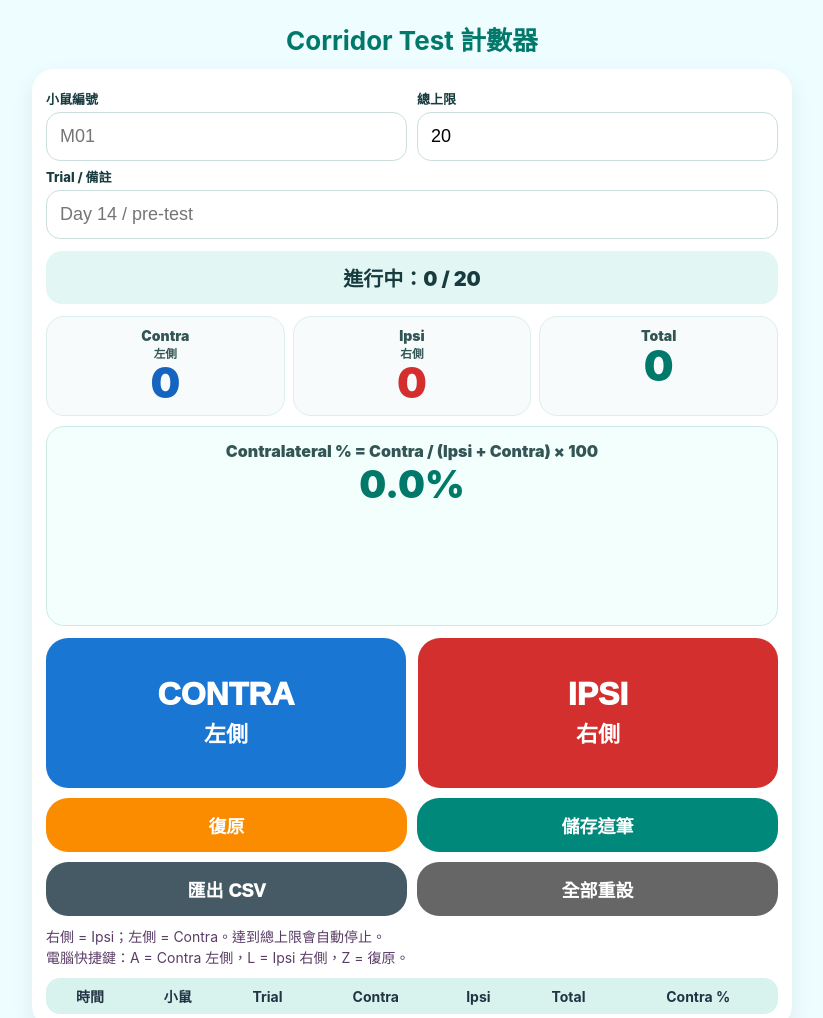
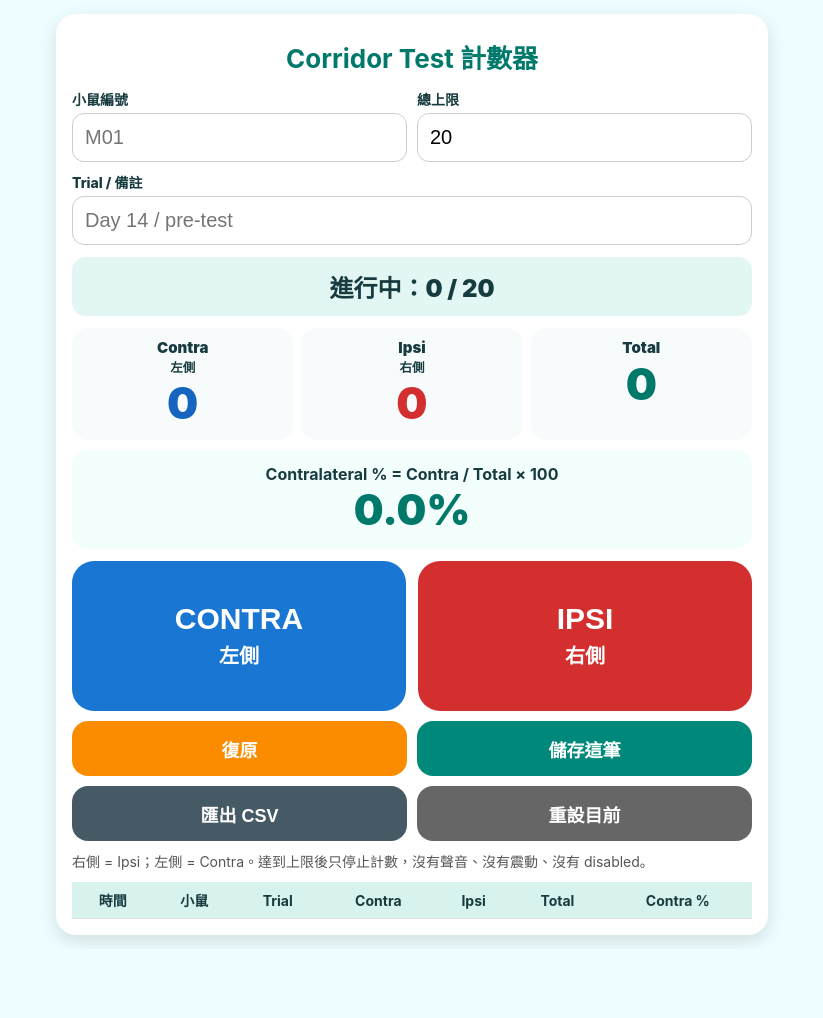
Before and after one commit to rosechen970009/corridor-counter-, a plain HTML site: page index.html in a window 1280 px wide. Shown: the top 1018 px of the page, without its empty margins (228-1051 px from the left). After the commit the page ends 949 px from the top, so only its background shows below. Drawn offline with Linux system fonts and the light colour scheme.

Commit message:
Update index.html

```diff
--- a/index.html
+++ b/index.html
@@ -1,169 +1,216 @@
 <!DOCTYPE html>
 <html lang="zh-Hant">
 <head>
-<meta charset="UTF-8" />
-<meta name="viewport" content="width=device-width, initial-scale=1.0, maximum-scale=1.0, user-scalable=no, viewport-fit=cover" />
-<meta name="apple-mobile-web-app-capable" content="yes" />
-<meta name="apple-mobile-web-app-title" content="Corridor Counter" />
-<title>Corridor Test Counter - Contra %</title>
+<meta charset="UTF-8">
+<meta name="viewport" content="width=device-width, initial-scale=1.0, maximum-scale=1.0, user-scalable=no">
+<title>Corridor Test Counter</title>
 <style>
-*{box-sizing:border-box;-webkit-tap-highlight-color:transparent}
-html,body{margin:0;padding:0;min-height:100%;font-family:-apple-system,BlinkMacSystemFont,"Noto Sans TC","Segoe UI",sans-serif;background:#eefdff;color:#173b3f}
-body{padding:max(12px,env(safe-area-inset-top)) 12px max(12px,env(safe-area-inset-bottom))}
-.wrap{max-width:760px;margin:0 auto}
-h1{text-align:center;color:#00796b;font-size:26px;margin:8px 0 12px}
-.panel{background:#fff;border-radius:22px;padding:14px;box-shadow:0 8px 22px rgba(0,0,0,.08)}
-.grid{display:grid;grid-template-columns:1fr 1fr;gap:10px}
-label{font-weight:800;font-size:13px;margin:6px 0 4px;display:block}
-input{width:100%;padding:13px;border:1px solid #cbdede;border-radius:14px;font-size:18px;background:#fff}
-.status{margin:12px 0;padding:12px;border-radius:16px;background:#e2f6f4;text-align:center;font-size:20px;font-weight:900}
-.cards{display:grid;grid-template-columns:1fr 1fr 1fr;gap:8px}
-.card{background:#f8fbfb;border:1px solid #dceeee;border-radius:18px;text-align:center;padding:10px 4px}
-.card .label{font-size:14px;font-weight:900;color:#355}
-.card .num{font-size:42px;font-weight:1000;line-height:1.05}
+body{
+  font-family:-apple-system,BlinkMacSystemFont,"Noto Sans TC",Arial,sans-serif;
+  background:#eefdff;
+  margin:0;
+  padding:14px;
+  color:#173b3f;
+}
+.box{
+  max-width:680px;
+  margin:auto;
+  background:white;
+  border-radius:20px;
+  padding:16px;
+  box-shadow:0 6px 18px rgba(0,0,0,.12);
+}
+h1{text-align:center;color:#00796b;font-size:26px;margin:8px 0 14px;}
+.row{display:flex;gap:10px;margin-bottom:10px;}
+.field{flex:1;}
+label{font-weight:800;font-size:14px;display:block;margin-bottom:4px;}
+input{width:100%;font-size:20px;padding:12px;border-radius:12px;border:1px solid #ccc;box-sizing:border-box;}
+.status{text-align:center;font-weight:900;font-size:24px;background:#e2f6f4;border-radius:14px;padding:12px;margin:12px 0;}
+.counts{display:flex;gap:8px;margin:10px 0;}
+.card{flex:1;text-align:center;background:#f8fbfb;border-radius:16px;padding:10px 4px;}
+.name{font-weight:900;font-size:15px;}
+.num{font-weight:900;font-size:44px;}
 .contra{color:#1565c0}.ipsi{color:#d32f2f}.total{color:#00796b}
-.percentBox{margin:10px 0;padding:14px;border-radius:18px;background:#f3fffd;border:1px solid #cfe9e5;text-align:center}
-.percentBox .small{font-weight:900;color:#355}
-.percentBox .big{font-size:38px;font-weight:1000;color:#00796b}
-.mainBtns{display:grid;grid-template-columns:1fr 1fr;gap:12px;margin-top:12px}
-button{border:0;border-radius:22px;font-weight:1000;color:white;touch-action:manipulation;user-select:none;-webkit-user-select:none;cursor:pointer}
-.big{min-height:150px;font-size:32px}
-#contraBtn{background:#1976d2}
-#ipsiBtn{background:#d32f2f}
-.smallBtns{display:grid;grid-template-columns:1fr 1fr;gap:10px;margin-top:10px}
-.smallBtns button{min-height:54px;font-size:18px}
-#undoBtn{background:#fb8c00}#saveBtn{background:#00897b}#exportBtn{background:#455a64}#resetBtn{background:#666}
-button:disabled{opacity:.45;filter:grayscale(.5)}
-.note{font-size:14px;line-height:1.5;color:#5a3d66;margin-top:10px}
-.tableWrap{overflow:auto;margin-top:10px;border-radius:14px}
-table{width:100%;border-collapse:collapse;background:#fff;font-size:14px}
-th{background:#d8f3ee;color:#234;padding:8px;white-space:nowrap}
-td{border-bottom:1px solid #e7eeee;padding:8px;text-align:center;white-space:nowrap}
-.done{background:#dff7e8;color:#087b31}
-.warn{background:#fff3cd;color:#8a5a00}
-@media(max-width:520px){.big{min-height:145px;font-size:28px}.grid{grid-template-columns:1fr 1fr}.cards{grid-template-columns:1fr 1fr 1fr}h1{font-size:23px}}
+.percent{text-align:center;background:#f3fffd;border-radius:16px;padding:14px;margin:10px 0;}
+.percent .big{font-size:42px;font-weight:900;color:#00796b;}
+.buttons{display:flex;gap:12px;margin-top:12px;}
+.bigbtn{
+  flex:1;
+  border:0;
+  border-radius:22px;
+  color:white;
+  font-weight:900;
+  font-size:30px;
+  min-height:150px;
+  -webkit-tap-highlight-color:transparent;
+  touch-action:manipulation;
+}
+#contraBtn{background:#1976d2;}
+#ipsiBtn{background:#d32f2f;}
+.smallbuttons{display:grid;grid-template-columns:1fr 1fr;gap:10px;margin-top:10px;}
+.smallbuttons button{border:0;border-radius:16px;color:white;font-weight:900;font-size:18px;min-height:55px;}
+#undoBtn{background:#fb8c00;}#saveBtn{background:#00897b;}#exportBtn{background:#455a64;}#resetBtn{background:#666;}
+.note{font-size:14px;color:#555;line-height:1.5;margin-top:10px;}
+table{width:100%;border-collapse:collapse;margin-top:10px;font-size:14px;background:white;}
+th,td{padding:8px;border-bottom:1px solid #ddd;text-align:center;}
+th{background:#d8f3ee;}
 </style>
 </head>
 <body>
-<div class="wrap">
+<div class="box">
 <h1>Corridor Test 計數器</h1>
-<div class="panel">
-  <div class="grid">
-    <div><label>小鼠編號</label><input id="mouseId" placeholder="M01"></div>
-    <div><label>總上限</label><input id="limit" type="number" value="20" min="1"></div>
+
+<div class="row">
+  <div class="field">
+    <label>小鼠編號</label>
+    <input id="mouseId" placeholder="M01">
   </div>
-  <label>Trial / 備註</label><input id="trial" placeholder="Day 14 / pre-test">
+  <div class="field">
+    <label>總上限</label>
+    <input id="limit" type="number" value="20" min="1">
+  </div>
+</div>
+
+<label>Trial / 備註</label>
+<input id="trial" placeholder="Day 14 / pre-test">
 
 <div id="status" class="status">進行中：0 / 20</div>
 
-  <div class="cards">
-    <div class="card"><div class="label">Contra<br><small>左側</small></div><div id="contraCount" class="num contra">0</div></div>
-    <div class="card"><div class="label">Ipsi<br><small>右側</small></div><div id="ipsiCount" class="num ipsi">0</div></div>
-    <div class="card"><div class="label">Total</div><div id="totalCount" class="num total">0</div></div>
+<div class="counts">
+  <div class="card"><div class="name">Contra<br><small>左側</small></div><div id="contraCount" class="num contra">0</div></div>
+  <div class="card"><div class="name">Ipsi<br><small>右側</small></div><div id="ipsiCount" class="num ipsi">0</div></div>
+  <div class="card"><div class="name">Total</div><div id="totalCount" class="num total">0</div></div>
 </div>
 
-  <div class="percentBox">
-    <div class="small">Contralateral % = Contra / (Ipsi + Contra) × 100</div>
+<div class="percent">
+  <div><b>Contralateral % = Contra / Total × 100</b></div>
   <div id="contraPercent" class="big">0.0%</div>
 </div>
 
-  <div class="mainBtns">
-    <button id="contraBtn" class="big">CONTRA<br><span style="font-size:22px">左側</span></button>
-    <button id="ipsiBtn" class="big">IPSI<br><span style="font-size:22px">右側</span></button>
+<div class="buttons">
+  <button type="button" id="contraBtn" class="bigbtn" onclick="addCount('contra')">CONTRA<br><span style="font-size:20px">左側</span></button>
+  <button type="button" id="ipsiBtn" class="bigbtn" onclick="addCount('ipsi')">IPSI<br><span style="font-size:20px">右側</span></button>
 </div>
 
-  <div class="smallBtns">
-    <button id="undoBtn">復原</button>
-    <button id="saveBtn">儲存這筆</button>
-    <button id="exportBtn">匯出 CSV</button>
-    <button id="resetBtn">全部重設</button>
+<div class="smallbuttons">
+  <button type="button" id="undoBtn" onclick="undoCount()">復原</button>
+  <button type="button" id="saveBtn" onclick="saveData()">儲存這筆</button>
+  <button type="button" id="exportBtn" onclick="exportCSV()">匯出 CSV</button>
+  <button type="button" id="resetBtn" onclick="resetCurrent()">重設目前</button>
 </div>
 
-  <div class="note">
-    右側 = Ipsi；左側 = Contra。達到總上限會自動停止。<br>
-    電腦快捷鍵：A = Contra 左側，L = Ipsi 右側，Z = 復原。
-  </div>
+<div class="note">右側 = Ipsi；左側 = Contra。達到上限後只停止計數，沒有聲音、沒有震動、沒有 disabled。</div>
 
-  <div class="tableWrap">
 <table>
 <thead><tr><th>時間</th><th>小鼠</th><th>Trial</th><th>Contra</th><th>Ipsi</th><th>Total</th><th>Contra %</th></tr></thead>
 <tbody id="records"></tbody>
 </table>
 </div>
-</div>
-</div>
 
 <script>
-let contra=0, ipsi=0, history=[], rows=[];
-const $=id=>document.getElementById(id);
-function limit(){return Math.max(1, parseInt($('limit').value||20));}
-function total(){return contra+ipsi;}
-function pct(){return total()? (contra/total()*100):0;}
-function done(){return total()>=limit();}
-function update(){
-  $('contraCount').textContent=contra;
-  $('ipsiCount').textContent=ipsi;
-  $('totalCount').textContent=total();
-  $('contraPercent').textContent=pct().toFixed(1)+'%';
-  $('status').textContent = done()? '✅ Completed：'+total()+' / '+limit() : '進行中：'+total()+' / '+limit();
-  $('status').className = 'status ' + (done()?'done':'');
-  $('contraBtn').disabled=done();
-  $('ipsiBtn').disabled=done();
+var contra = 0;
+var ipsi = 0;
+var historyList = [];
+var savedRows = [];
+
+function el(id){ return document.getElementById(id); }
+function getLimit(){
+  var v = parseInt(el('limit').value, 10);
+  if(isNaN(v) || v < 1) v = 20;
+  return v;
+}
+function total(){ return contra + ipsi; }
+function percent(){ return total() === 0 ? 0 : contra / total() * 100; }
+function isDone(){ return total() >= getLimit(); }
+
+function updateScreen(){
+  el('contraCount').innerText = contra;
+  el('ipsiCount').innerText = ipsi;
+  el('totalCount').innerText = total();
+  el('contraPercent').innerText = percent().toFixed(1) + '%';
+  if(isDone()){
+    el('status').innerText = '✅ Completed：' + total() + ' / ' + getLimit();
+    el('status').style.background = '#dff7e8';
+    el('status').style.color = '#087b31';
+  }else{
+    el('status').innerText = '進行中：' + total() + ' / ' + getLimit();
+    el('status').style.background = '#e2f6f4';
+    el('status').style.color = '#173b3f';
   }
 }
-function add(side){
- if(done()) return;
- history.push(side);
- if(side==='contra') contra++; else ipsi++;
- update();
+
+function addCount(side){
+  if(isDone()) return false;
+  historyList.push(side);
+  if(side === 'contra') contra += 1;
+  if(side === 'ipsi') ipsi += 1;
+  updateScreen();
+  return false;
 }
-function undo(){
- const last=history.pop();
- if(!last) return;
- if(last==='contra') contra--; else ipsi--;
- update();
+
+function undoCount(){
+  if(historyList.length === 0) return false;
+  var last = historyList.pop();
+  if(last === 'contra' && contra > 0) contra -= 1;
+  if(last === 'ipsi' && ipsi > 0) ipsi -= 1;
+  updateScreen();
+  return false;
 }
-function resetCounts(){
- if(confirm('確定要全部重設目前這隻小鼠的計數？')){
-  contra=0; ipsi=0; history=[]; update();
+
+function resetCurrent(){
+  contra = 0;
+  ipsi = 0;
+  historyList = [];
+  updateScreen();
+  return false;
 }
+
+function saveData(){
+  var row = {
+    time: new Date().toLocaleString(),
+    mouse: el('mouseId').value,
+    trial: el('trial').value,
+    contra: contra,
+    ipsi: ipsi,
+    total: total(),
+    pct: percent().toFixed(1)
+  };
+  savedRows.push(row);
+  renderRows();
+  resetCurrent();
+  return false;
 }
-function saveRow(){
- const row={
-  time:new Date().toLocaleString(),
-  mouse:$('mouseId').value||'',
-  trial:$('trial').value||'',
-  contra, ipsi, total:total(), percent:pct().toFixed(1)
- };
- rows.push(row);
- renderRows();
- contra=0; ipsi=0; history=[]; update();
+
+function renderRows(){
+  var html = '';
+  for(var i=0;i<savedRows.length;i++){
+    var r = savedRows[i];
+    html += '<tr><td>'+r.time+'</td><td>'+r.mouse+'</td><td>'+r.trial+'</td><td>'+r.contra+'</td><td>'+r.ipsi+'</td><td>'+r.total+'</td><td>'+r.pct+'</td></tr>';
   }
-function renderRows(){
- $('records').innerHTML = rows.map(r=>`<tr><td>${r.time}</td><td>${r.mouse}</td><td>${r.trial}</td><td>${r.contra}</td><td>${r.ipsi}</td><td>${r.total}</td><td>${r.percent}</td></tr>`).join('');
+  el('records').innerHTML = html;
 }
+
 function exportCSV(){
- const header=['Time','Mouse','Trial','Contralateral','Ipsilateral','Total','Contralateral_percent'];
- const data=rows.map(r=>[r.time,r.mouse,r.trial,r.contra,r.ipsi,r.total,r.percent]);
- const csv=[header,...data].map(a=>a.map(x=>`"${String(x).replaceAll('"','""')}"`).join(',')).join('\n');
- const blob=new Blob(['\ufeff'+csv],{type:'text/csv;charset=utf-8;'});
- const url=URL.createObjectURL(blob);
- const a=document.createElement('a'); a.href=url; a.download='corridor_test_results.csv'; a.click();
+  var lines = [];
+  lines.push('Time,Mouse,Trial,Contralateral,Ipsilateral,Total,Contralateral_percent');
+  for(var i=0;i<savedRows.length;i++){
+    var r = savedRows[i];
+    lines.push('"'+r.time+'","'+r.mouse+'","'+r.trial+'",'+r.contra+','+r.ipsi+','+r.total+','+r.pct);
+  }
+  var blob = new Blob(['\ufeff' + lines.join('\n')], {type:'text/csv;charset=utf-8;'});
+  var url = URL.createObjectURL(blob);
+  var a = document.createElement('a');
+  a.href = url;
+  a.download = 'corridor_test_results.csv';
+  document.body.appendChild(a);
+  a.click();
+  document.body.removeChild(a);
   URL.revokeObjectURL(url);
+  return false;
 }
-$('contraBtn').onclick=()=>add('contra');
-$('ipsiBtn').onclick=()=>add('ipsi');
-$('undoBtn').onclick=undo;
-$('resetBtn').onclick=resetCounts;
-$('saveBtn').onclick=saveRow;
-$('exportBtn').onclick=exportCSV;
-$('limit').onchange=update;
-document.addEventListener('keydown',e=>{
- if(e.key.toLowerCase()==='a') add('contra');
- if(e.key.toLowerCase()==='l') add('ipsi');
- if(e.key.toLowerCase()==='z') undo();
-});
-update();
+
+el('limit').addEventListener('change', updateScreen);
+updateScreen();
 </script>
 </body>
 </html>
```
Lines whose indentation alone changed are shown as unchanged.
